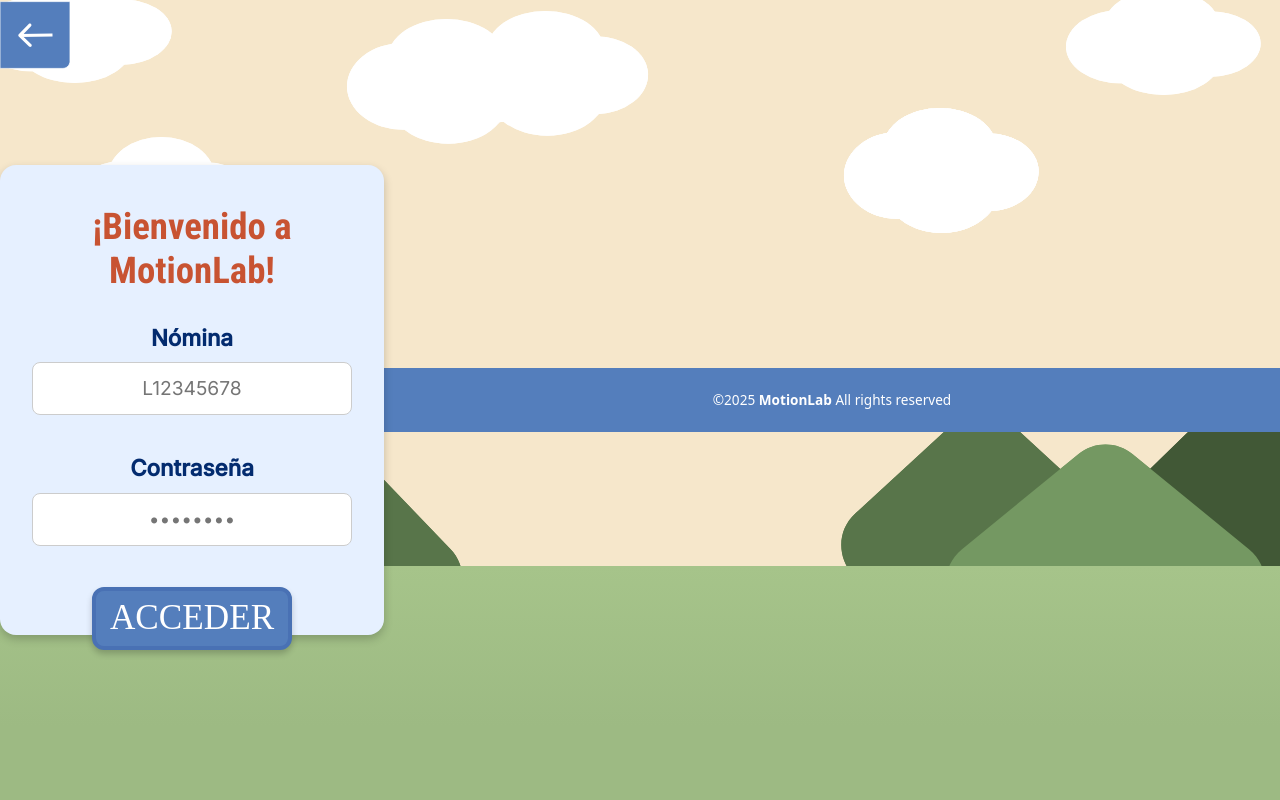
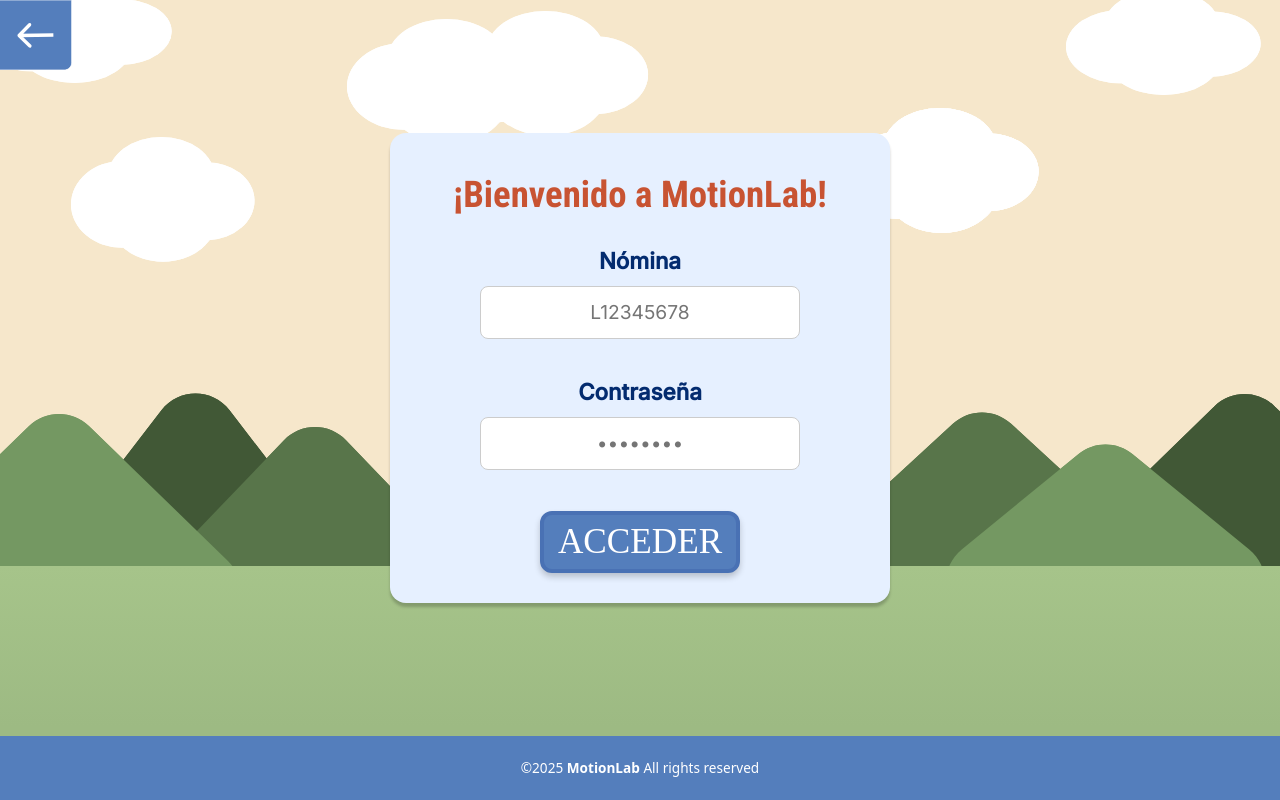
Before and after one commit to KimberlyMarquez/motionlab-frontend, a React (Vite) app in the folder motionlab-frontend/: page /loginprofesores in a window 1280 px wide. Built offline with nearby package versions, Linux system fonts and the light colour scheme; a web font is replaced by a local one.

Commit message:
Fix: Errores de Merge

```diff
--- a/motionlab-frontend/src/components/LogInProfesores/GoBackButton.tsx
+++ b/motionlab-frontend/src/components/LogInProfesores/GoBackButton.tsx
@@ -1,8 +1,16 @@
 import './buttons.css';
+import { useNavigate } from 'react-router-dom';
 
 const GoBackButton = () => {
+
+  const navigate = useNavigate();
+
+  const handleGoBack = () => {
+    navigate("/Main");
+  };
+
   return (
-    <button className="button">
+    <button className="button" onClick={handleGoBack}>
       <img
         src="assets/LogInProfesores/gobackbutton.svg"
         alt="Cerrar sesión"
--- a/motionlab-frontend/src/components/LogInProfesores/LogInCard.css
+++ b/motionlab-frontend/src/components/LogInProfesores/LogInCard.css
@@ -2,7 +2,7 @@
     background-color: #e6f0ff;
     padding: 2rem;
     border-radius: 16px;
-    box-shadow: 0 4px 10px rgba(0, 0, 0, 0.2);
+    box-shadow: 0 4px 3px rgba(0, 0, 0, 0.2);
     width: 500px;
     height: 470px;
     text-align: center;
--- a/motionlab-frontend/src/components/LogInProfesores/buttons.css
+++ b/motionlab-frontend/src/components/LogInProfesores/buttons.css
@@ -16,6 +16,6 @@
     transition: transform 0.2s ease;
 }
 
-.goback-icon:hover {
+.icon:hover {
     transform: scale(1.05);
 }
--- a/motionlab-frontend/src/components/MainPage/SiguienteButton.tsx
+++ b/motionlab-frontend/src/components/MainPage/SiguienteButton.tsx
@@ -1,6 +1,6 @@
 const SiguienteButton = () => {
     return(
-        <a className="siguiente ps-4 pe-4 mt-2 mb-3"> SIGUIENTE </a>
+        <a href="/loginprofesores" className="siguiente ps-4 pe-4 mt-2 mb-3"> SIGUIENTE </a>
     )
 }
 
--- a/motionlab-frontend/src/pages/LanzarPartidaProfesor.tsx
+++ b/motionlab-frontend/src/pages/LanzarPartidaProfesor.tsx
@@ -8,7 +8,7 @@
 
     return(
         <>
-            <div className="background-container">
+            <div className="background-container flex-column">
                 <LanzarPartidaCard nomina={nomina}/>
             <LogOutButton />
             <Footer />
--- a/motionlab-frontend/src/pages/LogInProfesores.tsx
+++ b/motionlab-frontend/src/pages/LogInProfesores.tsx
@@ -6,7 +6,7 @@
 const LogInProfesores = () => {
     return(
         <>
-            <div className="background-container">
+            <div className="background-container flex-column">
                 <LogInCard />
             <GoBackButton />
             <Footer />
--- a/motionlab-frontend/src/pages/MainPage.css
+++ b/motionlab-frontend/src/pages/MainPage.css
@@ -74,8 +74,8 @@
     left: 0;
     margin: 0;
     padding: 0;
-    width: 48px;
-    height: 48px;
+    width: 70px;
+    height: 70px;
     cursor: pointer;
     z-index: 1000;
 
```
Also changed, not shown: motionlab-frontend/src/components/CustomButton.css (line endings or trailing spaces).
